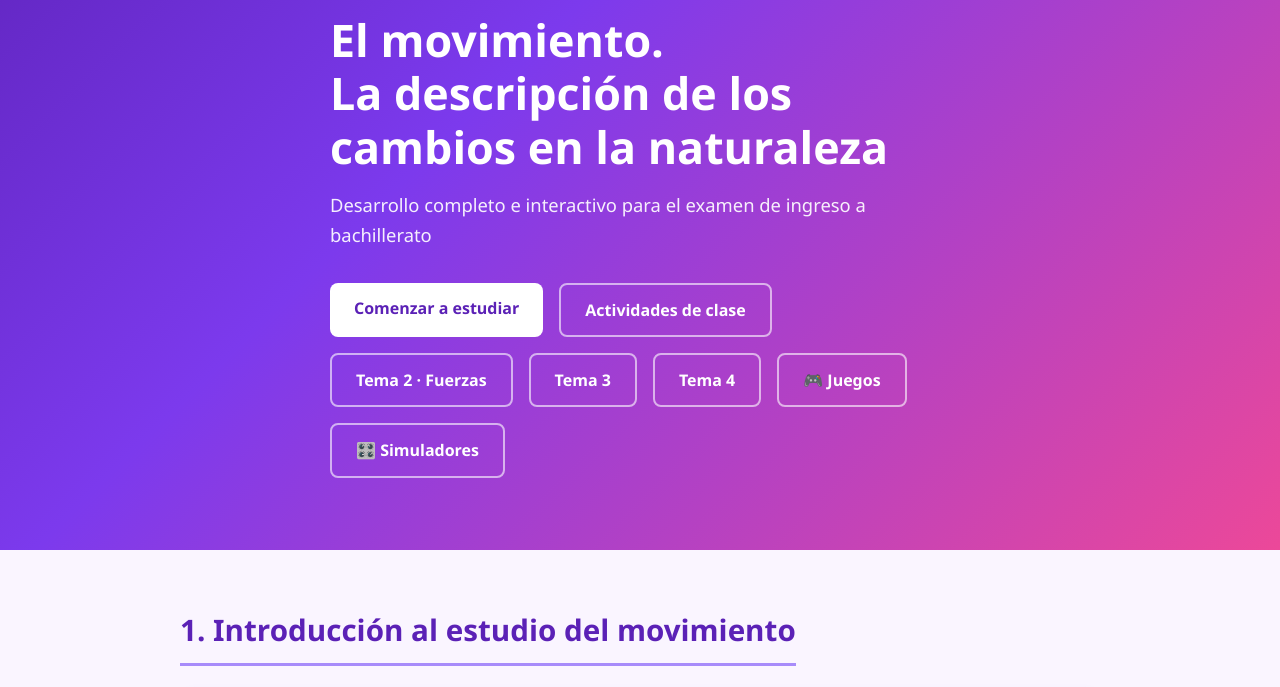
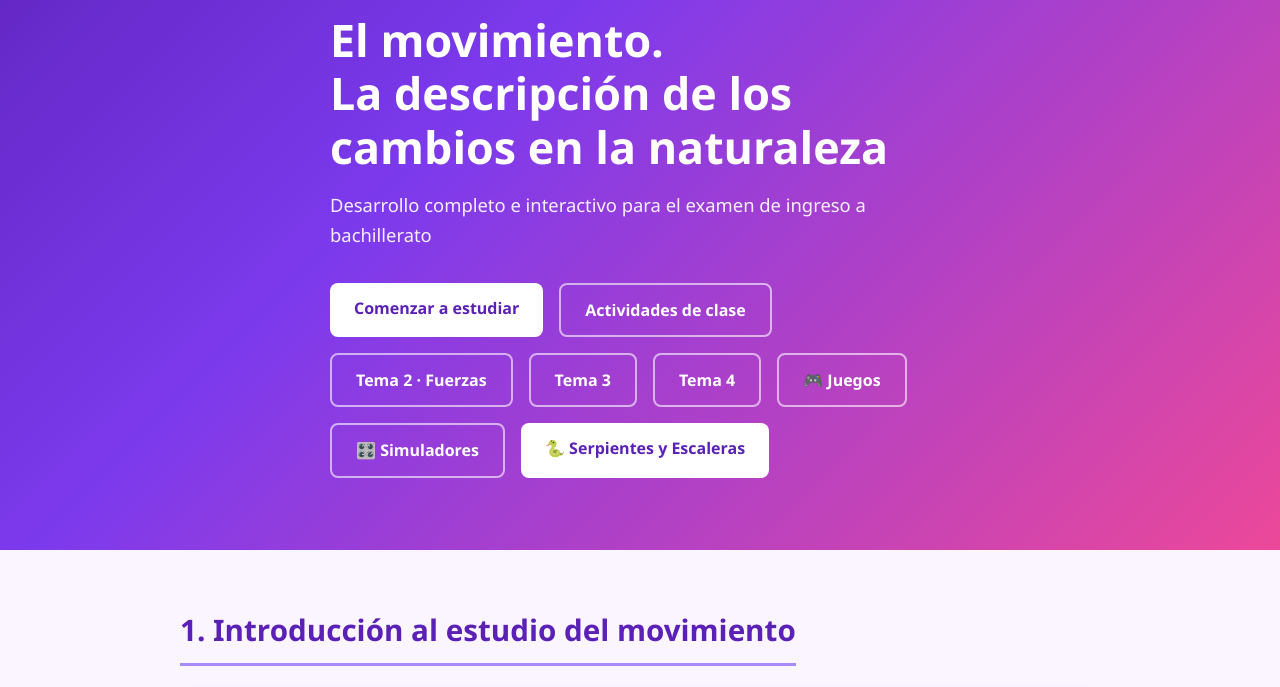
Before and after one commit to fasomacona/ECOEMSFisicaT1, a plain HTML site: page index.html in a window 1280 px wide. Shown: the part 345-1032 px from the top of the page. Drawn offline with nearby package versions, Linux system fonts and the light colour scheme.

Commit message:
Add link to Serpientes y Escaleras in index.html

```diff
--- a/index.html
+++ b/index.html
@@ -51,6 +51,7 @@
         <a href="estructura.html" class="btn secondary">Tema 4</a>
         <a href="juegos.html" class="btn secondary">🎮 Juegos</a>
         <a href="simuladores.html" class="btn secondary">🎛️ Simuladores</a>
+        <a href="serpientes.html" class="btn primary">🐍 Serpientes y Escaleras</a>
       </div>
     </div>
   </header>
```
